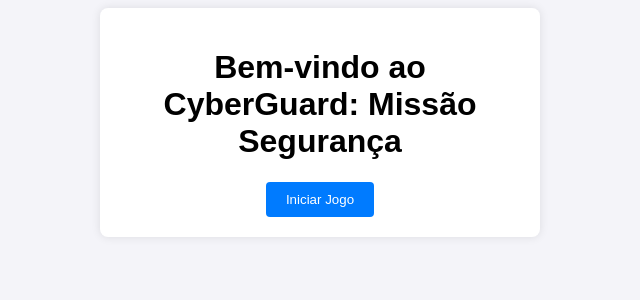
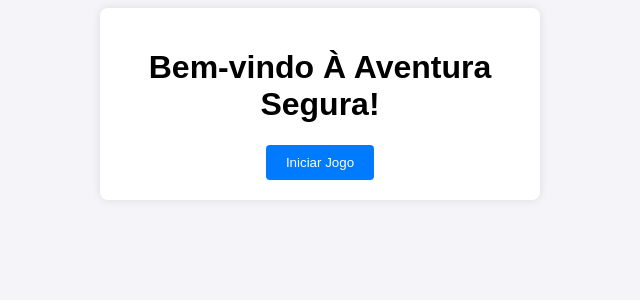
Before and after one commit to luisfccardoso/aventurasegura, a Flask app: page / in a window 1280 px wide. Shown: the top 300 px of the page, without its empty margins (320-960 px from the left). Run offline with Flask 3, Linux system fonts and the light colour scheme.

Commit message:
retomar python

```diff
--- a/app.py
+++ b/app.py
@@ -2,11 +2,6 @@ from flask import Flask, render_template, redirect, request, url_for, session
 
 app = Flask(__name__)
 app.secret_key = 'supersecretkey'
-
-# Configurações adicionais para construção de URLs
-app.config['SERVER_NAME'] = '0.0.0.0:8000'  # Altere para o host e a porta do seu servidor
-app.config['APPLICATION_ROOT'] = '/'
-app.config['PREFERRED_URL_SCHEME'] = 'http'
 
 # Lista de cenários
 cenarios = [
--- a/templates/index.html
+++ b/templates/index.html
@@ -33,7 +33,7 @@
 </head>
 <body>
     <div class="container">
-        <h1>Bem-vindo ao CyberGuard: Missão Segurança</h1>
+        <h1>Bem-vindo À Aventura Segura!</h1>
         <form method="post">
             <input type="submit" value="Iniciar Jogo">
         </form>
```
Also changed, not shown: 1 other file.
